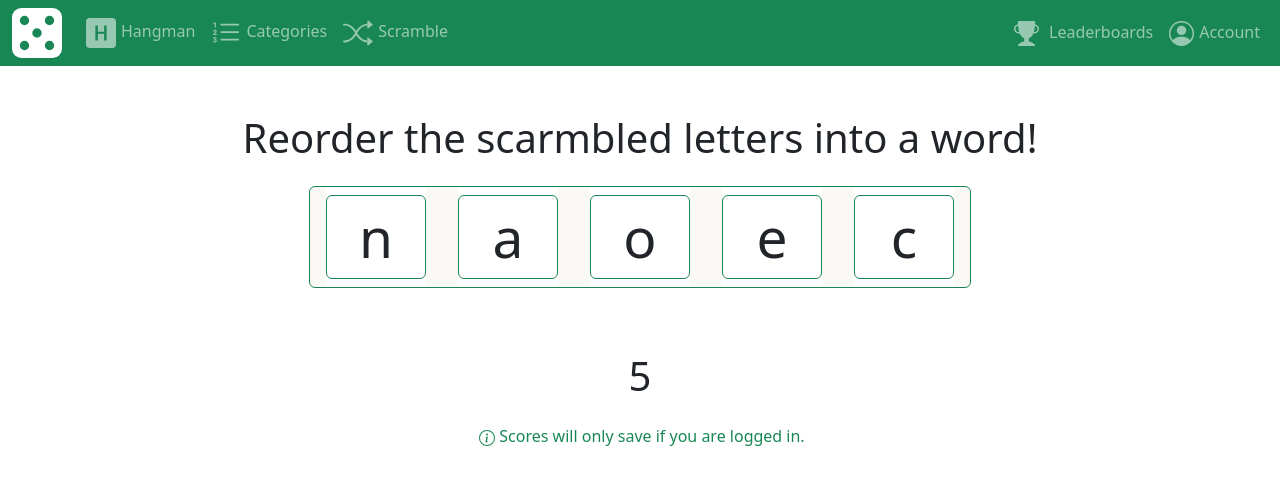
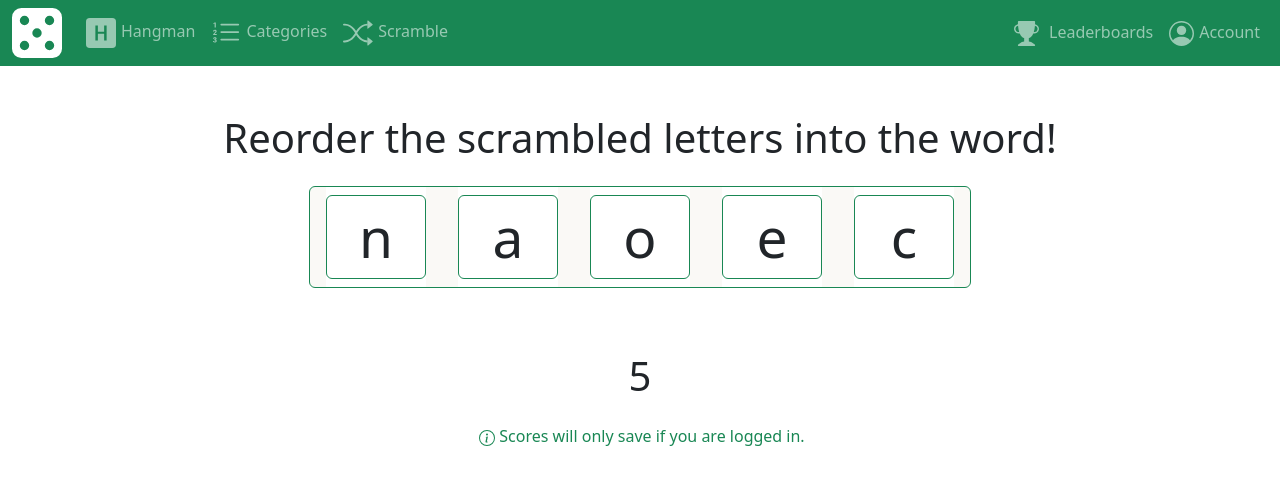
Before and after one commit to MichaelWhiting/PersonalProjectWD, a React (Vite) app: page /scramble in a window 1280 px wide. Shown: the top 484 px of the page. Built offline with nearby package versions, Linux system fonts and the light colour scheme; no server answers.

Commit message:
saving before backend API

```diff
--- a/src/components/gameComponents/categoriesComponents/GameOver.jsx
+++ b/src/components/gameComponents/categoriesComponents/GameOver.jsx
@@ -7,7 +7,7 @@ import c from "../../../classStrings.js";
 import Number from "../../Number.jsx";
 
 const animStr = (i) => `fadeInAnimation ${350}ms ease-out ${75 * (i + 1)}ms forwards`;
-const API_KEY = "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";
+const API_KEY = "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";
 
 function GameOver(props) {
     const { startNewGame, guessedWords, currentGame } = props;
@@ -39,7 +39,7 @@ function GameOver(props) {
         };
 
         setLoading(true); // starts a loading animation to tell the user that ChatGPT is making the array for that category
-        const openai = new OpenAI({ apiKey: API_KEY, dangerouslyAllowBrowser: true }); // creates an instance of the openai API
+        const openai = new OpenAI({ apiKey: API_KEY }); // creates an instance of the openai API
 
         // this is the prompt that we pass to the GPT API that tells it the format and what to respond with
         const question = `
--- a/src/pages/Scramble.jsx
+++ b/src/pages/Scramble.jsx
@@ -89,7 +89,7 @@ function Scramble() {
 
     return !gameOver ? (
         <Container className={`${c.containerColCenter} fade-in`} style={{width: "100%"}}>
-            <h1>Reorder the scarmbled letters into a word!</h1>
+            <h1>Reorder the scrambled letters into the word!</h1>
             <Reorder.Group as="div" axis="x" values={letters} onReorder={setLetters} className={`${c.roundedBorder} ${c.containerCenter} my-3 fade-in`}>
                 {letters.map((letter, i) => (
                     <Reorder.Item as="label" key={letter} value={letter} className="letter mx-3 d-flex justify-content-center align-items-center">
```
